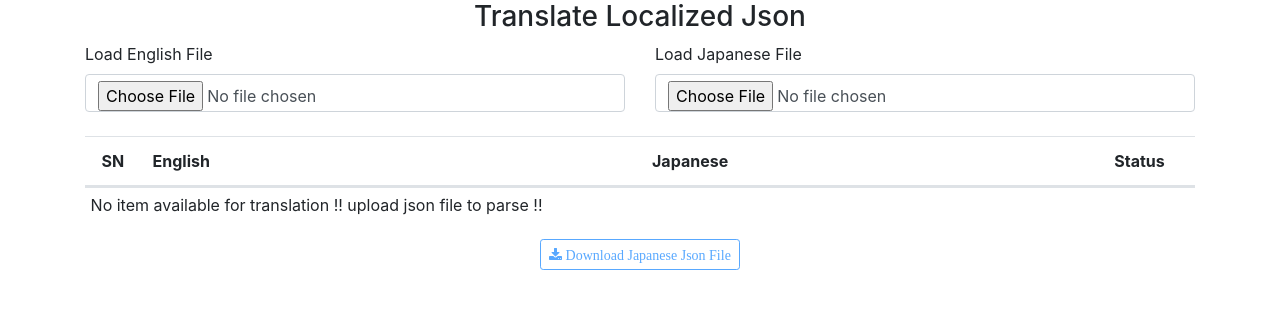
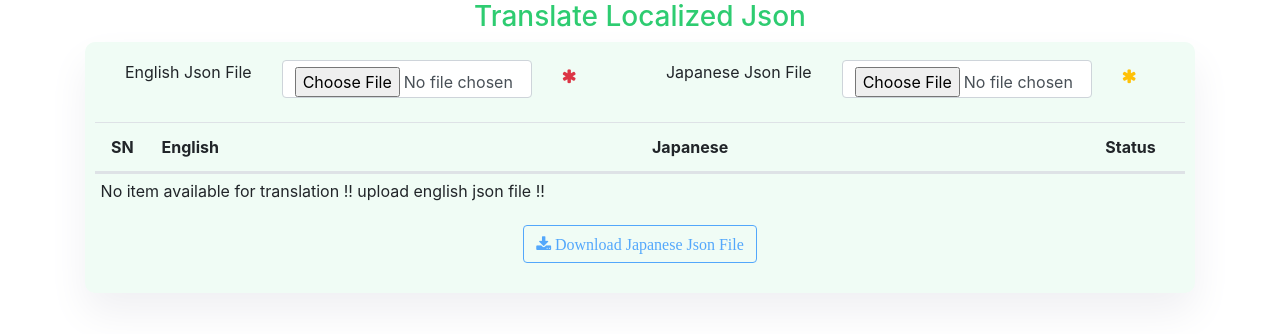
Before and after one commit to b7Rexx/translate_localization, a website built with webpack: page src/template/index.html in a window 1280 px wide. Built offline with nearby package versions, Linux system fonts and the light colour scheme; some packages are replaced by stand-ins of ours.

Commit message:
build:prod fixes - ngInject + ui changes

```diff
--- a/src/app/components/home.component.js
+++ b/src/app/components/home.component.js
@@ -1,5 +1,6 @@
 class HomeController {
   constructor($scope, jsonService, fileService) {
+    'ngInject';
     var that = this;
     this.jsonService = jsonService;
     this.fileService = fileService;
@@ -68,28 +69,52 @@ class HomeController {
 
 var homeTemplate =
   `<div class="container">
-  <div class="text-center"><h3>Translate Localized Json</h3></div>
+<div class="text-center">
+  <h3>Translate Localized Json</h3>
+</div>
+<div class="content">
   <div ng-show="$ctrl.loader" class="loading"></div>
   <div ng-hide="$ctrl.loader">
     <div class="row justify-content-center mt-2 mb-4">
-    <div class="col-md-6">
-    <label for="input-file">Load English File</label>
+      <div class="col-md-2 text-right">
+        <label for="input-file">English Json File</label>
+      </div>
+      <div class="col-md-3">
         <input type="file" id="input-file" class="form-control"
-    onchange="angular.element(this).scope().englishFileChangeHandler(this)"/>
+          onchange="angular.element(this).scope().englishFileChangeHandler(this)" />
       </div>
-    <div class="col-md-6">
-    <label for="output-file">Load Japanese File</label>
+      <div class="col-md-1 mt-1 single-line-word">
+        <span class="text-green" ng-show="$ctrl.englishList.length > 0">
+          <i class="fa fa-check"></i> {{$ctrl.englishList.length}}
+        </span>
+        <span class="text-danger" ng-show="$ctrl.englishList.length === 0">
+          <i class="fa fa-asterisk"></i>
+        </span>
+      </div>
+      <div class="col-md-2 text-right">
+        <label for="output-file">Japanese Json File</label>
+      </div>
+      <div class="col-md-3">
         <input type="file" id="output-file" class="form-control"
           onchange="angular.element(this).scope().japaneseFileChangeHandler(this)" />
+      </div>
+      <div class="col-md-1 mt-1 single-line-word">
+        <span class="text-green" ng-show="$ctrl.japaneseList.length > 0">
+          <i class="fa fa-check"></i> {{$ctrl.japaneseList.length}}
+        </span>
+        <span class="text-warning" ng-show="$ctrl.japaneseList.length === 0">
+          <i class="fa fa-asterisk"></i>
+        </span>
       </div>
     </div>
     <div class="row">
       <div class="col-md-12">
         <translate-list normalized-list="$ctrl.englishList"></translate-list>
         <div class="text-center">
-    <button class="btn btn-sm btn-outline-primary" ng-disabled="$ctrl.downloadBtn" ng-click="$ctrl.downloadFile()">
+          <button class="btn btn-outline-primary" ng-disabled="$ctrl.downloadBtn" ng-click="$ctrl.downloadFile()">
             <i class="fa fa-download"> Download Japanese Json File </i>
           </button>
+        </div>
       </div>
     </div>
   </div>
--- a/src/app/components/translate-list.component.js
+++ b/src/app/components/translate-list.component.js
@@ -23,7 +23,7 @@ var translateListTemplate =
       </td>
     </tr>
     <tr ng-show="filteredItems.length === 0">
-      <td colspan="2">No item available for translation !! upload json file to parse !!</td>
+      <td colspan="2">No item available for translation !! upload english json file !!</td>
     </tr>
   </tbody>
 </table>
--- a/src/app/filters/change-status.filter.js
+++ b/src/app/filters/change-status.filter.js
@@ -2,7 +2,7 @@ export const ChangeStatusFilter = {
   selector: 'changeStatus',
   filterFn: function () {
     return function (data) {
-      return data.filter(item => { return (item.change && item.value) })
+      return data.filter(item => { return (item.change && item.value) });
     }
   }
 };
--- a/src/app/root.component.scss
+++ b/src/app/root.component.scss
@@ -3,10 +3,23 @@
     padding: 0;
 }
 
+:root {
+    --text-primary--: #2ECC71;
+    --bg-primary--: #f0fcf5;
+    --bg-secondary--: #102B7B;
+}
+
+h1,
+h2,
+h3,
+h4 {
+    color: var(--text-primary--);
+}
+
 .translate-list table tbody {
     width: 100%;
     display: block;
-    max-height: 550px;
+    max-height: 500px;
     overflow-y: auto;
 }
 
@@ -26,10 +39,10 @@
 }
 
 .loading {
-    margin: 100px auto 0;
+    margin: 100px auto 100px;
     border: 16px solid #f3f3f3;
     border-radius: 50%;
-    border-top: 16px solid #3498db;
+    border-top: 16px solid var(--text-primary--);
     width: 120px;
     height: 120px;
     -webkit-animation: spin 2s linear infinite;
@@ -53,3 +66,19 @@
         transform: rotate(360deg);
     }
 }
+
+.content {
+    background: var(--bg-primary--);
+    padding: 10px 10px 30px;
+    border-radius: 10px;
+    box-shadow: 0 20px 40px #f0f0f3
+}
+
+.text-green {
+    color: var(--text-primary--);
+}
+
+.single-line-word{
+    white-space: nowrap;
+    overflow: hidden;
+}
--- a/src/app/root.module.js
+++ b/src/app/root.module.js
@@ -36,9 +36,9 @@ angular
     'ngInject';
     $stateProvider
       .state(TestComponent.selector, { url: `/${TestComponent.selector}`, component: TestComponent.selector })
-      .state(HomeComponent.selector, { url: `/${HomeComponent.selector}`, component: HomeComponent.selector });
+      .state(HomeComponent.selector, { url: '/', component: HomeComponent.selector });
 
     $locationProvider.hashPrefix('');
     $locationProvider.html5Mode(true);
-    $urlRouterProvider.otherwise(`/${HomeComponent.selector}`);
+    $urlRouterProvider.otherwise('/');
   });
--- a/src/app/services/file-service.js
+++ b/src/app/services/file-service.js
@@ -3,6 +3,7 @@ export const FileService = {
   service: class
     FileService {
     constructor(jsonService) {
+      'ngInject';
       this.jsonService = jsonService;
     }
 
--- a/src/app/services/json-service.js
+++ b/src/app/services/json-service.js
@@ -2,6 +2,9 @@ export const JsonService = {
   selector: 'jsonService',
   service: class
     JsonService {
+    constructor() {
+      'ngInject';
+    }
 
     /**
      * parse json with validation
```
Also changed, not shown: src/template/test.html (+52 -2 lines), README.md. Lines whose indentation alone changed are shown as unchanged.
